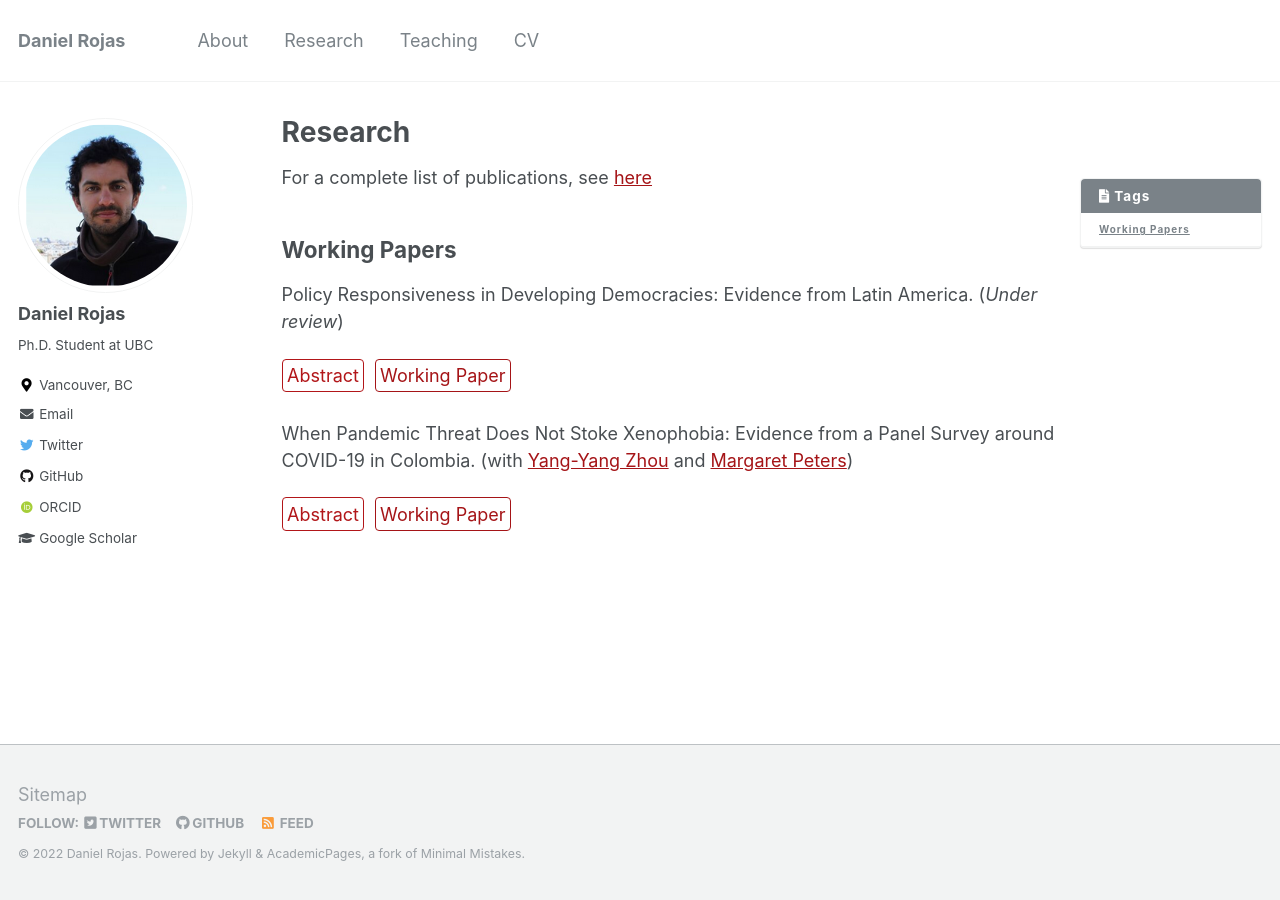
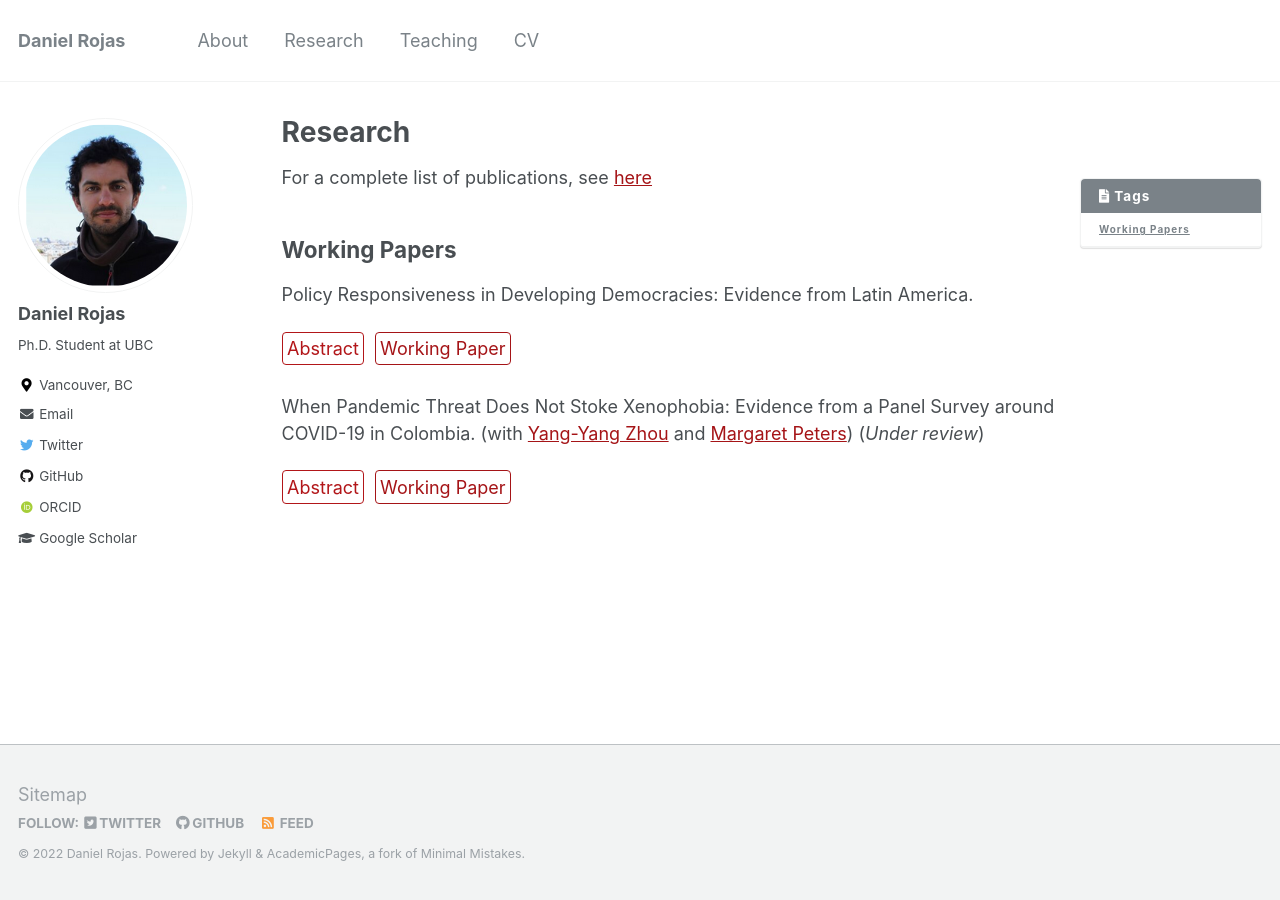
Before and after one commit to danielrojaslozano/danielrojaslozano.github.io, a Jekyll site: the page built from _pages/research.md, in a window 1280 px wide. Built offline with Jekyll 4.4.1, drawn with Linux system fonts in a browser that asks for light colours; some web fonts are replaced.

```diff
--- a/_pages/research.md
+++ b/_pages/research.md
@@ -50,13 +50,13 @@ For a complete list of publications, see [here](https://scholar.google.com/citat
 
 ## Working Papers
 
-Policy Responsiveness in Developing Democracies: Evidence from Latin America. (*Under review*)
+Policy Responsiveness in Developing Democracies: Evidence from Latin America.
 <br />
 <details><summary>Abstract</summary><p> The literature on government responsiveness to public preferences has tended to treat responsiveness as a unitary phenomenon, asking whether or to what degree governments respond. In this paper, I argue that government responsiveness is likely to be unevenly distributed geographically. First, government responsiveness is absent in places controlled by non-state actors. Second, responsiveness decreases with voters' abstention. I provide empirical support for my arguments using administrative data from over 1,000 municipalities and more than four million administrative records of a CCT program in Colombia. I also examine responsiveness at the country level. I show that, in Latin American countries where the electorate is at the left side of the government's ideological position, governments redistribute more. My findings on unequal responsiveness have implications for subnational socioeconomic inequalities.</p>
 </details> &nbsp;
 [Working Paper](https://osf.io/qpzc2){: .btn--research}
 
-When Pandemic Threat Does Not Stoke Xenophobia: Evidence from a Panel Survey around COVID-19 in Colombia. (with [Yang-Yang Zhou](https://www.yangyangzhou.com/) and [Margaret Peters](http://www.maggiepeters.com/))
+When Pandemic Threat Does Not Stoke Xenophobia: Evidence from a Panel Survey around COVID-19 in Colombia. (with [Yang-Yang Zhou](https://www.yangyangzhou.com/) and [Margaret Peters](http://www.maggiepeters.com/)) (*Under review*)
 <br />
 <details><summary>Abstract</summary><p> How has the COVID-19 pandemic affected attitudes of host citizens towards refugees and migrants? A large literature, mostly in Global North contexts, links disease threat with increased xenophobia. Indeed, recent studies on the effects of COVID-19 have found an increase in hate crimes and anti-migrant attitudes, particularly when political elites exclude and blame migrants for the pandemic. We examine the case of Venezuelan migrants in Colombia, in which elite rhetoric and immigration policies have been largely inclusive. Using a panel experimental survey of 374 Colombian respondents, supplemented by 550 new respondents at endline, we find no evidence that exposure to COVID-19 changes Colombians' attitudes towards Venezuelans, even if the respondents were directly affected by COVID. In fact, we find some evidence of empathy. Our research implies that xenophobia in reaction to pandemics is not a foregone conclusion, but likely a product of political scapegoating.</p>
 </details> &nbsp;
```
